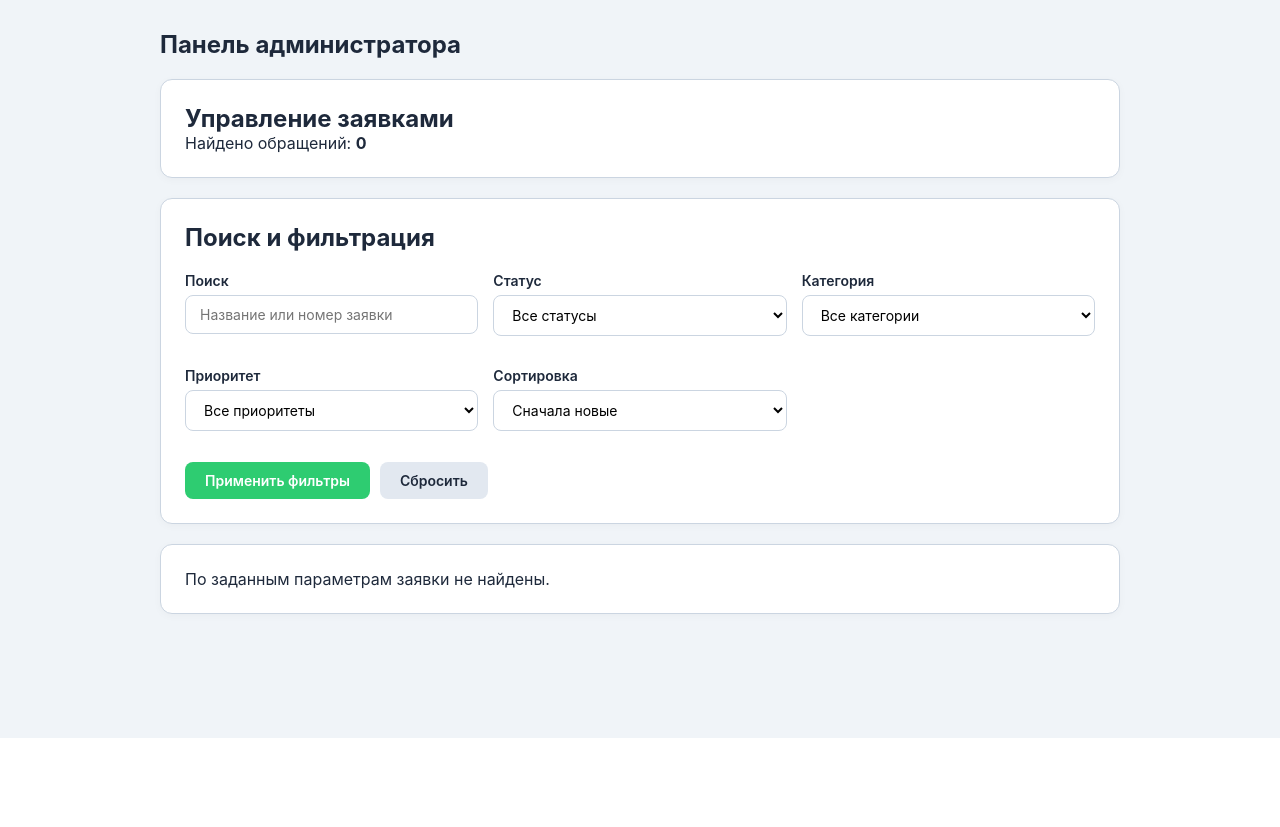
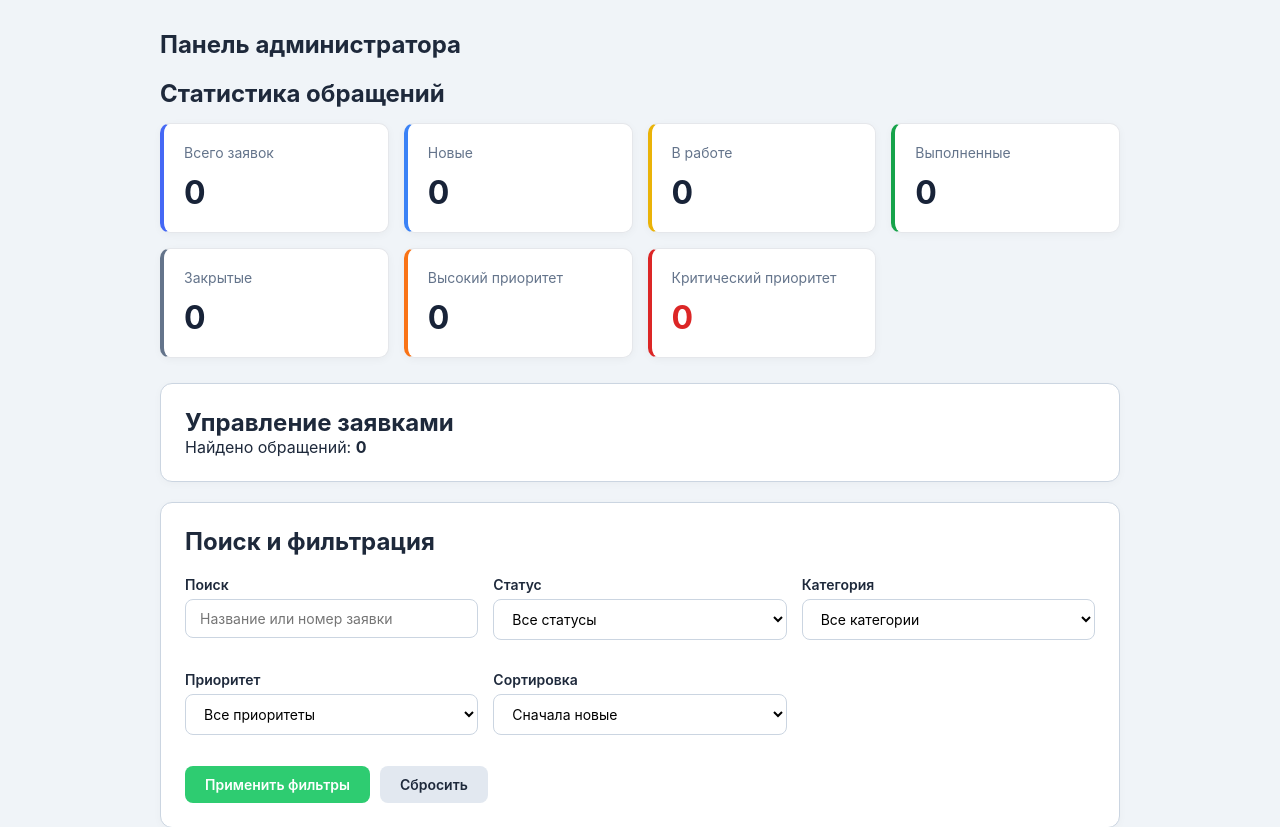
Before and after one commit to makksim147/helpdesk, a Spring Boot app: page /admin/tickets in a window 1280 px wide. Shown: the part 62-889 px from the top of the page. Before the commit the page ends 800 px from the top, so only its background shows below. Run offline with Spring Boot 4, Linux system fonts and the light colour scheme; the visitor is signed in with stand-in values (Sample User, id 1); data that the repository does not hold is empty; some of the project's set-up classes (security, data sources, template engines, error pages and the like) are left out, and stand-ins take their place; database files in the repository are not loaded.

Commit message:
implement admin ticket statistics

```diff
--- a/src/main/java/org/example/marlo_site_helpdesk/controller/AdminController.java
+++ b/src/main/java/org/example/marlo_site_helpdesk/controller/AdminController.java
@@ -15,6 +15,7 @@ import org.springframework.security.core.Authentication;
 import org.example.marlo_site_helpdesk.dto.TicketFilterDto;
 import org.example.marlo_site_helpdesk.service.TicketService;
 import org.example.marlo_site_helpdesk.repository.CategoryRepository;
+import org.example.marlo_site_helpdesk.service.StatisticsService;
 
 @Controller
 @RequestMapping("/admin")
@@ -24,17 +25,20 @@ public class AdminController {
     private final CommentService commentService;
     private final TicketService ticketService;
     private final CategoryRepository categoryRepository;
+    private final StatisticsService statisticsService;
 
     public AdminController(
             TicketRepository ticketRepository,
             CommentService commentService,
             TicketService ticketService,
-            CategoryRepository categoryRepository) {
+            CategoryRepository categoryRepository,
+            StatisticsService statisticsService) {
 
         this.ticketRepository = ticketRepository;
         this.commentService = commentService;
         this.ticketService = ticketService;
         this.categoryRepository = categoryRepository;
+        this.statisticsService = statisticsService;
     }
 
     @GetMapping
@@ -55,6 +59,11 @@ public class AdminController {
         model.addAttribute(
                 "categories",
                 categoryRepository.findAll()
+        );
+
+        model.addAttribute(
+                "statistics",
+                statisticsService.getStatistics()
         );
 
         model.addAttribute("statuses", Status.values());
--- a/src/main/java/org/example/marlo_site_helpdesk/repository/TicketRepository.java
+++ b/src/main/java/org/example/marlo_site_helpdesk/repository/TicketRepository.java
@@ -1,6 +1,8 @@
 package org.example.marlo_site_helpdesk.repository;
 
 import org.example.marlo_site_helpdesk.models.Ticket;
+import org.example.marlo_site_helpdesk.models.Status;
+import org.example.marlo_site_helpdesk.models.Priority;
 import org.springframework.data.jpa.repository.JpaRepository;
 import org.springframework.data.jpa.repository.JpaSpecificationExecutor;
 
@@ -16,4 +18,8 @@ public interface TicketRepository extends
     Optional<Ticket> findByIdAndAuthorEmail(Long id, String email);
 
     List<Ticket> findAllByOrderByCreatedAtDesc();
+
+    long countByStatus(Status status);
+
+    long countByPriority(Priority priority);
 }
--- a/src/main/resources/static/css/style.css
+++ b/src/main/resources/static/css/style.css
@@ -543,3 +543,84 @@ td:last-child, th:last-child { border-right: none; }
         grid-template-columns: 1fr;
     }
 }
+
+.stats-section {
+    margin-bottom: 25px;
+}
+
+.stats-section h2 {
+    margin-bottom: 15px;
+}
+
+.stats-grid {
+    display: grid;
+    grid-template-columns: repeat(4, minmax(0, 1fr));
+    gap: 15px;
+}
+
+.stat-card {
+    display: flex;
+    flex-direction: column;
+    gap: 12px;
+    padding: 20px;
+    background: #ffffff;
+    border: 1px solid #e5e7eb;
+    border-left: 4px solid #64748b;
+    border-radius: 10px;
+    box-shadow: 0 2px 8px rgba(0, 0, 0, 0.04);
+}
+
+.stat-label {
+    font-size: 14px;
+    color: #64748b;
+}
+
+.stat-value {
+    font-size: 32px;
+    font-weight: 700;
+    color: #182338;
+}
+
+.stat-total {
+    border-left-color: #4568f5;
+}
+
+.stat-new {
+    border-left-color: #3b82f6;
+}
+
+.stat-progress {
+    border-left-color: #eab308;
+}
+
+.stat-done {
+    border-left-color: #16a34a;
+}
+
+.stat-closed {
+    border-left-color: #64748b;
+}
+
+.stat-high {
+    border-left-color: #f97316;
+}
+
+.stat-critical {
+    border-left-color: #dc2626;
+}
+
+.stat-critical .stat-value {
+    color: #dc2626;
+}
+
+@media (max-width: 1000px) {
+    .stats-grid {
+        grid-template-columns: repeat(2, minmax(0, 1fr));
+    }
+}
+
+@media (max-width: 500px) {
+    .stats-grid {
+        grid-template-columns: 1fr;
+    }
+}
--- a/src/main/resources/templates/admin/tickets.html
+++ b/src/main/resources/templates/admin/tickets.html
@@ -27,6 +27,107 @@
 <div class="container">
 
     <h1 class="page-title">Панель администратора</h1>
+
+    <div class="stats-section">
+
+        <h2>Статистика обращений</h2>
+
+        <div class="stats-grid">
+
+            <div class="stat-card stat-total">
+
+            <span class="stat-label">
+                Всего заявок
+            </span>
+
+                <strong class="stat-value"
+                        th:text="${statistics.total}">
+                    0
+                </strong>
+
+            </div>
+
+            <div class="stat-card stat-new">
+
+            <span class="stat-label">
+                Новые
+            </span>
+
+                <strong class="stat-value"
+                        th:text="${statistics.newTickets}">
+                    0
+                </strong>
+
+            </div>
+
+            <div class="stat-card stat-progress">
+
+            <span class="stat-label">
+                В работе
+            </span>
+
+                <strong class="stat-value"
+                        th:text="${statistics.inProgress}">
+                    0
+                </strong>
+
+            </div>
+
+            <div class="stat-card stat-done">
+
+            <span class="stat-label">
+                Выполненные
+            </span>
+
+                <strong class="stat-value"
+                        th:text="${statistics.done}">
+                    0
+                </strong>
+
+            </div>
+
+            <div class="stat-card stat-closed">
+
+            <span class="stat-label">
+                Закрытые
+            </span>
+
+                <strong class="stat-value"
+                        th:text="${statistics.closed}">
+                    0
+                </strong>
+
+            </div>
+
+            <div class="stat-card stat-high">
+
+            <span class="stat-label">
+                Высокий приоритет
+            </span>
+
+                <strong class="stat-value"
+                        th:text="${statistics.high}">
+                    0
+                </strong>
+
+            </div>
+
+            <div class="stat-card stat-critical">
+
+            <span class="stat-label">
+                Критический приоритет
+            </span>
+
+                <strong class="stat-value"
+                        th:text="${statistics.critical}">
+                    0
+                </strong>
+
+            </div>
+
+        </div>
+
+    </div>
 
     <div class="card" style="margin-bottom: 20px;">
 
```
Also changed, not shown: src/main/java/org/example/marlo_site_helpdesk/dto/TicketStatsDto.java (added, +58 -0 lines), src/main/java/org/example/marlo_site_helpdesk/service/StatisticsService.java (added, +52 -0 lines), Query.sql (line endings or trailing spaces).
